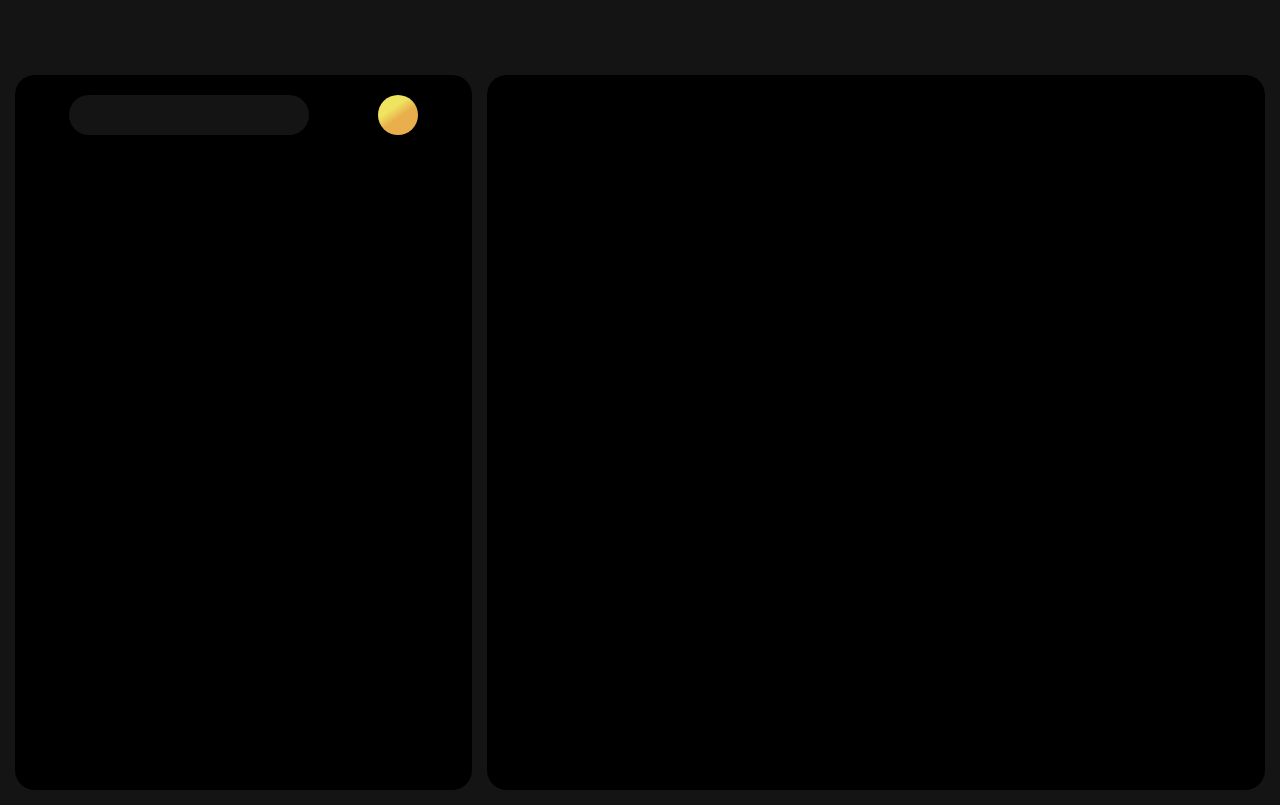
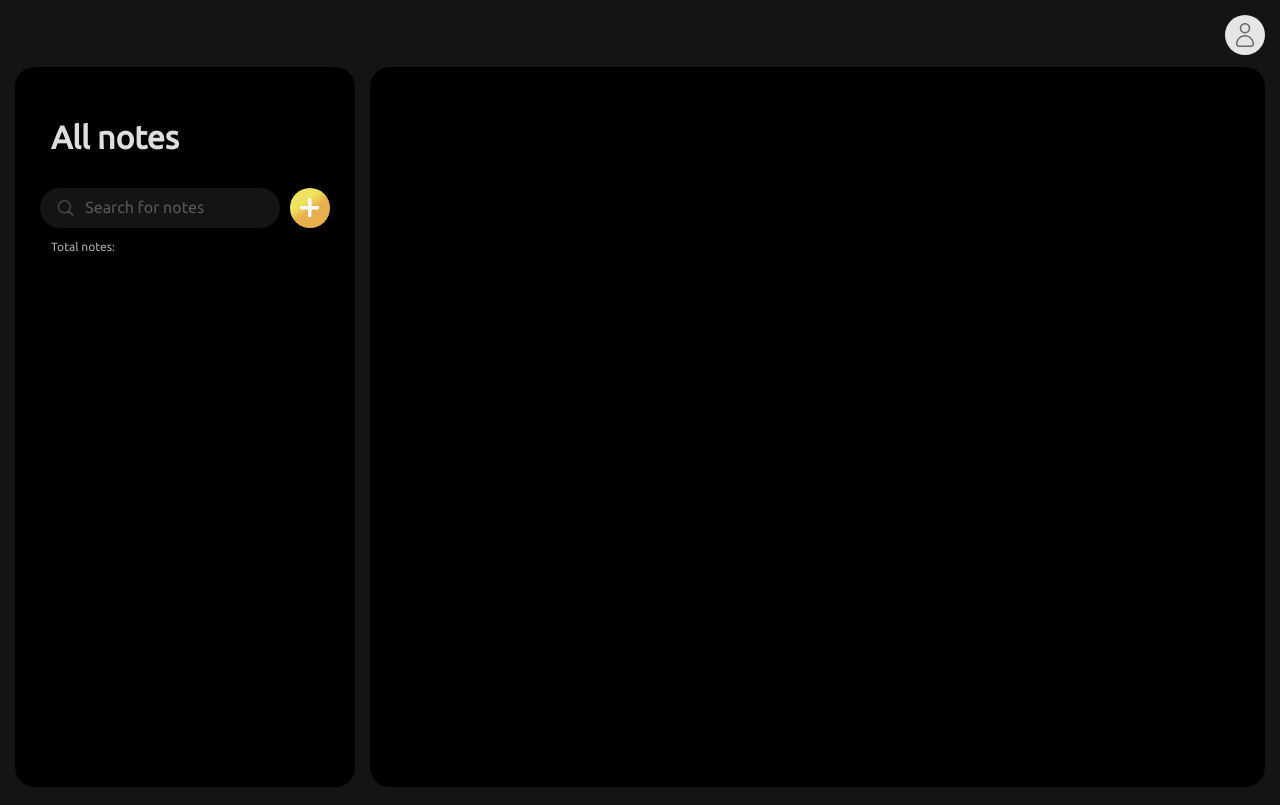
Before and after one commit to qepard/CS_bon4, a plain HTML site: page src/web/index.html in a window 1280 px wide. Drawn offline with Linux system fonts and the light colour scheme.

Commit message:
Create some sketches

```diff
--- a/src/web/index.html
+++ b/src/web/index.html
@@ -6,19 +6,29 @@
     <link rel="stylesheet" href="style.css">
     <title>Notes</title>
     <link rel="shortcut icon" href="assets/favicon.ico">
+    <link href="https://fonts.googleapis.com/css?family=Ubuntu" rel="stylesheet">
 </head>
 <body>
     <div class="main">
-        <div class="header"></div>
+        <div class="header">
+            <div class="account_pfp">
+                <svg xmlns="http://www.w3.org/2000/svg" viewBox="0 0 32 32" style="enable-background:new 0 0 32 32" xml:space="preserve"><path d="M16 14c-3.86 0-7-3.14-7-7s3.14-7 7-7 7 3.14 7 7-3.14 7-7 7zm0-12c-2.757 0-5 2.243-5 5s2.243 5 5 5 5-2.243 5-5-2.243-5-5-5zM23.942 32H8.058A4.062 4.062 0 0 1 4 27.942c0-6.616 5.383-12 12-12s12 5.384 12 12A4.062 4.062 0 0 1 23.942 32zM16 17.942c-5.514 0-10 4.486-10 10A2.06 2.06 0 0 0 8.058 30h15.884A2.06 2.06 0 0 0 26 27.942c0-5.514-4.486-10-10-10z"/></svg>
+            </div>
+        </div>
         <div class="content">
             <div class="sidebar">
+                <p class="an_label">All notes</p>
                 <div class="searchNbutton">
                     <div class="search_box">
-                        <!-- <svg viewBox="0 0 24 24" fill="none" xmlns="http://www.w3.org/2000/svg"><path d="M15.7955 15.8111L21 21M18 10.5C18 14.6421 14.6421 18 10.5 18C6.35786 18 3 14.6421 3 10.5C3 6.35786 6.35786 3 10.5 3C14.6421 3 18 6.35786 18 10.5Z" stroke="#464646" stroke-width="2" stroke-linecap="round" stroke-linejoin="round"/></svg> -->
-
+                        <svg viewBox="0 0 24 24" fill="none" xmlns="http://www.w3.org/2000/svg"><path d="M15.7955 15.8111L21 21M18 10.5C18 14.6421 14.6421 18 10.5 18C6.35786 18 3 14.6421 3 10.5C3 6.35786 6.35786 3 10.5 3C14.6421 3 18 6.35786 18 10.5Z" stroke="#464646" stroke-width="2" stroke-linecap="round" stroke-linejoin="round"/></svg>
+                        <input type="text" size="15" placeholder="Search for notes"/>
                     </div>
-                    <div class="create_button"></div>
+                    <div class="create_button" onclick="">
+                        <svg viewBox="0 0 15 15"><path d="M5.938 1.32a1.32 1.32 0 012.64 0V13.2a1.32 1.32 0 01-2.64 0V1.32z"></path><path d="M13.199 5.94a1.32 1.32 0 110 2.64H1.319a1.32 1.32 0 010-2.64h11.88z"></path></svg>
+                    </div>
                 </div>
+                <p class="tn_label">Total notes: </p>
+                <div class="notes_list"></div>
             </div>
             <div class="notes"></div>
         </div>
--- a/src/web/style.css
+++ b/src/web/style.css
@@ -1,31 +1,58 @@
 html body{
     background-color: #141414;
     margin: 15px;
+    font-family: "Ubuntu";
 }
 
-.menu{
+.header{
+    height: calc(100vh - 93.5vh);
     display: flex;
 }
 
-.header{
-    height: 60px;
+.account_pfp{
+    background-color: #e6e6e6;
+    width: calc(100vh - 95vh);
+    height: calc(100vh - 95vh);
+    border-radius: 100%;
+    justify-content: center;
+    align-items: center;
     display: flex;
+    margin-left: auto;
+    cursor: pointer;
 }
 
+.account_pfp svg{
+    fill: #6b6b6b;
+    width: calc(100vh - 97vh);
+    height: calc(100vh - 97vh);
+}
+
+/* Main content syle */
 .content{
     display: flex;
 }
 
+/* Side bar style */
 .sidebar{
     background-color: black;
-    height: calc(100vh - 85px);
-    width: calc(100vh - 27%);
+    height: calc(100vh - 10vh);
+    width: calc(100vh - 57vh);
     padding: 20px;
     box-sizing: border-box;
 
     border-radius: 20px;
 }
 
+/* p "All notes" style */
+.an_label{
+    color: #dedede;
+    margin-left: calc(100vh - 98vh);
+    font-size: calc(100vh - 96vh);
+    font-weight: 600;
+    user-select: none;
+}
+
+/* Style for search and "create new note" button div */
 .searchNbutton{
     display: flex;
 }
@@ -36,14 +63,37 @@ html body{
     width: calc(100vh - 70vh);
     border-radius: 40px;
     margin: auto;
-    cursor: pointer;
+    cursor: text;
+    display: flex;
 }
 
+/* Style for magnifier svg */
 .search_box svg{
-    margin-top: 6px;
-    margin-left: 6px;
-    width: 30px;
-    height: 30px;
+    margin-top: calc(100vh - 99vh);
+    margin-left: calc(100vh - 98vh);
+    margin-right: calc(100vh - 99vh);
+    width: calc(100vh - 97vh);
+    height: calc(100vh - 97vh);
+}
+
+/* Input box style */
+.search_box input{
+    background: none;
+    border: none;
+    outline: none;
+    width: 100%;
+
+    /* Input text style */
+    color: #FFFFFF;
+    font-size: calc(100vh - 98.2vh);
+    font-family: "Ubuntu";
+}
+
+/* Style for "Search for notes" label */
+.search_box input::placeholder{
+    user-select: none;
+    color: #585858;
+    font-size: calc(100vh - 98vh);
 }
 
 .create_button{
@@ -53,17 +103,44 @@ html body{
     border-radius: 100%;
     margin: auto;
     cursor: pointer;
+    justify-content: center;
+    align-items: center;
+    display: flex;
 }
 
 .create_button:hover{
-    background: linear-gradient(145deg, #f9e863 35%, #efb44f 55%);
+    background: linear-gradient(145deg, #e0d259 35%, #cc9943 55%);
+}
+
+/* Svg "+" style */
+.create_button svg{
+    background: none;
+    width: calc(100vh - 97.5vh);
+    height: calc(100vh - 97.5vh);
+    fill: #FFFFFF;
+}
+
+/* Style for "Total notes:" label */
+.tn_label{
+    color: #acacac;
+    font-size: calc(100vh - 98.5vh);
+    margin-left: calc(100vh - 98vh);
+    user-select: none;
+}
+
+.notes_list{
+    margin-top: 10px;
+    width: 100%;
+    height: calc(100vh - 36vh);
+    display: flex;
 }
 
 .notes{
     background-color: black;
-    height: calc(100vh - 85px);
-    width: calc(100% - calc(100vh - 27%));
+    height: calc(100vh - 10vh);
+    width: calc(100% - calc(100vh - 57vh));
     box-sizing: border-box;
     margin-left: 15px;
     border-radius: 20px;
+    cursor: progress;
 }
```
